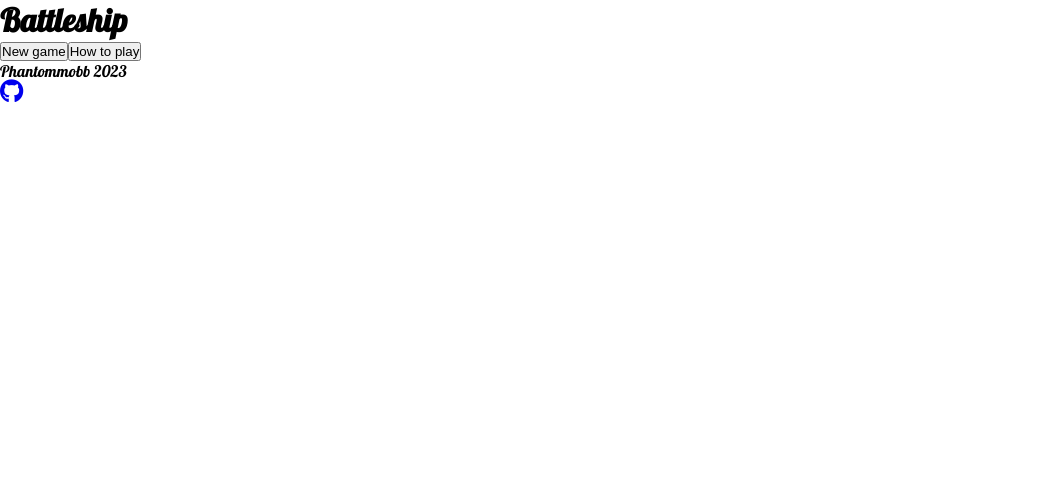
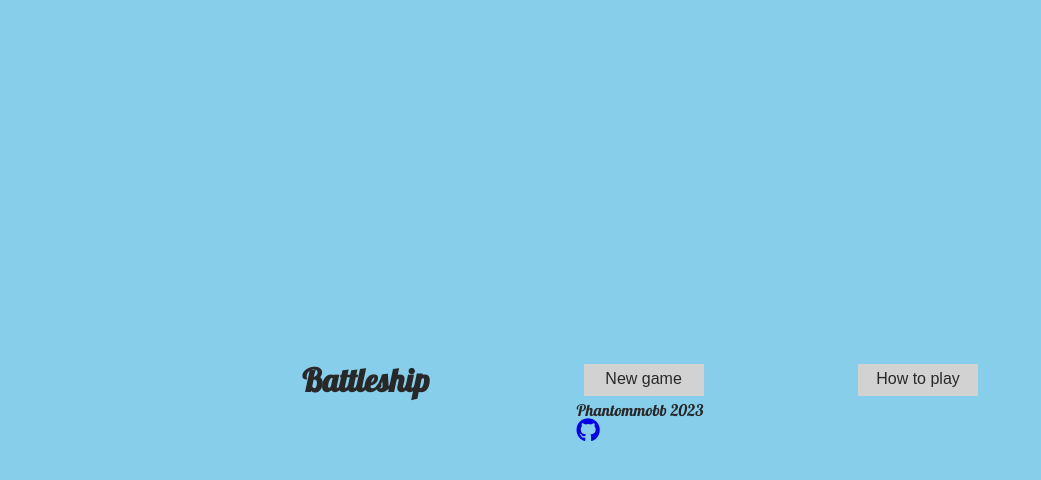
Before and after one commit to nickonyi/Battleship, a website built with webpack: page dist/index.html in a window 1280 px wide. Shown: the whole page, without its empty margins (0-1041 px from the left). Built offline with nearby package versions, Linux system fonts and the light colour scheme; a web font is replaced by a local one.

Commit message:
Adding some style to the HTML

```diff
--- a/src/style.css
+++ b/src/style.css
@@ -1,3 +1,40 @@
+:root {
+    --header-height: 100px;
+    --board-size: 318px;
+    --cell-size: 30px;
+    --background-color: rgb(240, 240, 240);
+    --background-color-transparent: rgba(240, 240, 240, 0.7);
+    --cell-color: rgb(230, 230, 230);
+    --cell-hover-color: rgb(200, 200, 200);
+    --cell-border-color: rgb(70, 70, 70);
+    --ship-color: rgb(150, 150, 150);
+    --hit-color: rgb(206, 169, 134);
+    --miss-color: rgb(161, 216, 161);
+    --sunk-color: rgb(206, 134, 134);
+    --text-color-main: rgb(40, 40, 40);
+    --text-color-grey: rgb(100, 100, 100);
+    --button-color: rgb(210, 210, 210);
+    --button-color-hover: rgb(230, 230, 230);
+    --button-color-active: grey;
+}
+
+:root.dark {
+    --background-color: rgb(30, 30, 30);
+    --background-color-transparent: rgba(30, 30, 30, 0.7);
+    --cell-color: rgb(40, 40, 40);
+    --cell-hover-color: rgb(90, 90, 90);
+    --cell-border-color: rgb(220, 220, 220);
+    --ship-color: rgb(153, 153, 153);
+    --hit-color: rgb(155, 99, 61);
+    --miss-color: rgb(52, 109, 52);
+    --sunk-color: rgb(155, 61, 61);
+    --text-color-main: rgb(220, 220, 220);
+    --text-color-grey: rgb(160, 160, 160);
+    --button-color: rgb(50, 50, 50);
+    --button-color-hover: rgb(20, 20, 20);
+    --button-color-active: grey;
+}
+
 * {
     margin: 0;
     padding: 0;
@@ -6,8 +43,94 @@
 
 body {
     font-family: 'Lobster', cursive;
+    background-color: var(--background-color);
+    color: var(--text-color-main);
 }
 
-.headie {
-    color: rgb(145, 145, 21);
+#app {
+    background-color: skyblue;
+    padding: 0 5%;
+    min-height: 100vh;
+    display: flex;
+    flex-direction: column;
+    justify-content: center;
+    align-items: center;
+    overflow: hidden;
 }
+
+header {
+    display: flex;
+    justify-content: space-between;
+    align-items: center;
+    width: 676px;
+}
+
+.btn-container {
+    display: flex;
+    gap: 5px;
+}
+
+header button {
+    height: 32px;
+    width: 120px;
+    font-size: 1rem;
+    padding-bottom: 2px;
+}
+
+button {
+    color: var(--text-color-main);
+    display: flex;
+    justify-content: center;
+    align-items: center;
+    border: 1px solid var(--text-color-main);
+    border: none;
+    margin-left: 5px;
+    border-radius: 0;
+    background-color: var(--button-color);
+}
+
+button:active {
+    background-color: var(--button-color-active);
+}
+
+@media (hover: hover) {
+    button:hover {
+        cursor: pointer;
+        border-width: 2px;
+        background-color: var(--button-color-hover);
+    }
+}
+
+#game-container {
+    display: flex;
+    justify-content: center;
+    align-content: center;
+    flex-wrap: wrap;
+    gap: 40px;
+}
+
+.board-container {
+    display: inline-block;
+}
+
+
+/* Player Board */
+
+.board {
+    display: grid;
+    grid-template-rows: repeat(10, 1fr);
+    grid-template-columns: repeat(10, 1fr);
+    gap: 2px;
+}
+
+.cell {
+    position: relative;
+    cursor: crosshair;
+    background-color: var(--cell-color);
+    border: 1px solid var(--cell-border-color);
+    display: flex;
+    justify-content: center;
+    align-items: center;
+    height: var(--cell-size);
+    width: var(--cell-size);
+}
```
